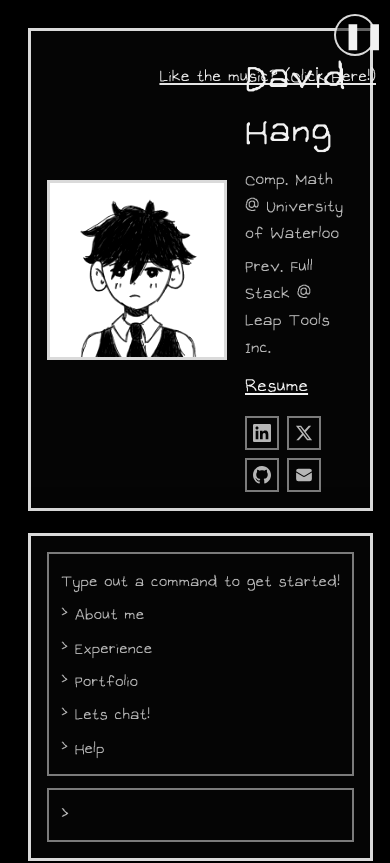
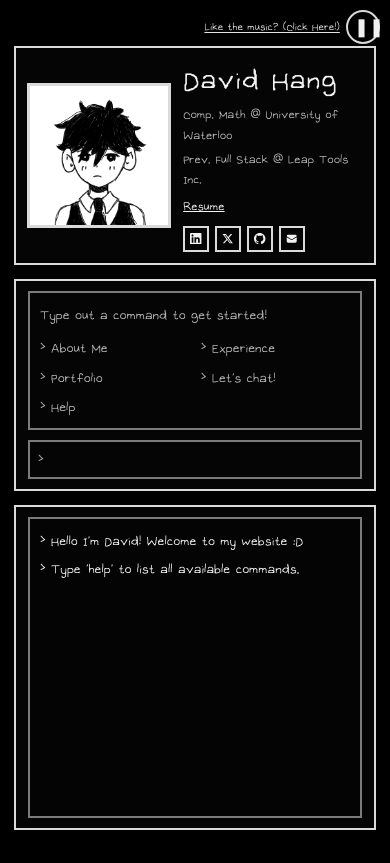
Before and after one commit to David6617/David6617.github.io, a Next.js app: page / in a window 390 px wide. Shown: the top 863 px of the page. Built offline with nearby package versions, Linux system fonts and the light colour scheme.

Commit message:
Made site Mobile friendly :D

```diff
--- a/app/globals.css
+++ b/app/globals.css
@@ -22,6 +22,16 @@ body {
     Consolas, "Liberation Mono", "Courier New", monospace;
 }
 
+@media (max-width: 900px) {
+  :root {
+    --cli-font-size: clamp(18px, 4.8vw, 22px);
+  }
+
+  body {
+    font-size: 15px;
+  }
+}
+
 * {
   box-sizing: border-box;
 }
--- a/components/PortfolioShell.module.css
+++ b/components/PortfolioShell.module.css
@@ -16,9 +16,9 @@
 .musicWrap {
   position: relative;
   display: flex;
-  flex-direction: column;
+  flex-direction: column-reverse;
   align-items: flex-end;
-  gap: 6px;
+  gap: clamp(6px, 1.6vw, 10px);
 }
 
 .musicHint {
@@ -28,10 +28,14 @@
   padding: 0;
   color: var(--text);
   text-decoration: underline;
-  font-size: 24px;
+  text-underline-offset: clamp(2px, 0.4vw, 4px);
+  font-size: clamp(15px, 2.6vw, 24px);
+  line-height: 1.2;
   font-family: inherit;
   cursor: pointer;
   opacity: 0.95;
+  text-align: right;
+  max-width: min(13em, 42vw);
 }
 
 .musicHint:hover {
@@ -121,16 +125,18 @@
 }
 
 .headerLeft {
+  container-type: inline-size;
   display: grid;
-  grid-template-columns: 250px 1fr;
-  gap: 18px;
-  padding: 16px;
+  /* ~250px headshot beside ~350px text at desktop widths */
+  grid-template-columns: minmax(92px, 43%) minmax(0, 1fr);
+  gap: clamp(10px, 3cqi, 18px);
+  padding: clamp(10px, 2.8cqi, 16px);
   align-items: center;
 }
 
 .headshotWrap {
   position: relative;
-  width: 250px;
+  width: 100%;
   aspect-ratio: 1 / 1;
   border: 3px solid var(--border);
   background: #000;
@@ -143,28 +149,35 @@
 }
 
 .identity {
+  container-type: inline-size;
   display: flex;
   flex-direction: column;
-  gap: 6px;
+  justify-content: center;
+  gap: clamp(3px, 1.1cqi, 6px);
+  min-width: 0;
+  width: 100%;
 }
 
 .name {
-  font-size: 54px;
-  letter-spacing: 0.5px;
+  font-size: clamp(28px, 22cqi, 54px);
+  letter-spacing: 0.02em;
   line-height: 1;
-  margin-bottom: 4px;
+  margin-bottom: clamp(2px, 0.7cqi, 4px);
 }
 
 .meta {
   color: var(--muted);
-  font-size: 24px;
+  font-size: clamp(13px, 9.5cqi, 24px);
+  line-height: 1.2;
 }
 
 .resume {
   color: var(--text);
   text-decoration: underline;
   width: fit-content;
-  margin-top: 4px;
+  margin-top: clamp(2px, 0.7cqi, 4px);
+  font-size: clamp(13px, 9.5cqi, 24px);
+  line-height: 1.2;
 }
 
 .resume:hover {
@@ -173,20 +186,21 @@
 
 .socialRow {
   display: flex;
-  gap: 8px;
-  margin-top: 10px;
-  flex-wrap: wrap;
+  gap: clamp(6px, 1.8cqi, 8px);
+  margin-top: clamp(6px, 1.8cqi, 10px);
+  flex-wrap: nowrap;
 }
 
 .socialIcon {
-  width: 34px;
-  height: 34px;
+  width: clamp(26px, 11.5cqi, 34px);
+  height: clamp(26px, 11.5cqi, 34px);
   display: grid;
   place-items: center;
   border: 2px solid var(--borderSoft);
   color: var(--muted);
   text-decoration: none;
   transition: color 0.15s ease, border-color 0.15s ease;
+  flex-shrink: 0;
 }
 
 .socialIcon:hover {
@@ -195,8 +209,8 @@
 }
 
 .socialSvg {
-  width: 18px;
-  height: 18px;
+  width: 52%;
+  height: 52%;
   display: block;
 }
 
@@ -214,7 +228,15 @@
   color: var(--muted);
   font-size: 23px;
   line-height: 1.45;
-  white-space: pre;
+}
+
+.menuIntro {
+  min-height: 18px;
+}
+
+.menuColumns {
+  display: flex;
+  flex-direction: column;
 }
 
 .menuLine {
@@ -241,16 +263,109 @@
 }
 
 @media (max-width: 900px) {
+  .page {
+    display: flex;
+    flex-direction: column;
+    min-height: 100svh;
+    min-height: 100dvh;
+    padding: 46px 14px 14px;
+    justify-content: flex-start;
+    align-items: stretch;
+  }
+
+  .topRight {
+    top: 10px;
+    right: 10px;
+  }
+
+  .musicWrap {
+    flex-direction: row;
+    align-items: center;
+  }
+
+  .musicPanel {
+    width: min(340px, calc(100vw - 28px));
+    font-size: 15px;
+  }
+
+  .musicTitle,
+  .musicBody,
+  .musicLink {
+    font-size: 15px;
+  }
+
   .grid {
-    grid-template-columns: 1fr;
-    grid-template-rows: auto auto minmax(0, 240px);
+    width: 100%;
+    flex: 1;
+    min-height: 0;
+    display: flex;
+    flex-direction: column;
+    gap: 14px;
+    grid-template-columns: unset;
+    grid-template-rows: unset;
+  }
+
+  .headerLeft,
+  .headerRight,
+  .bottom {
+    border-width: 2px;
+    box-shadow: none;
+    flex-shrink: 0;
   }
 
   .headerLeft {
-    grid-template-columns: 180px 1fr;
+    align-items: center;
   }
 
-  .headshotWrap {
-    width: 180px;
+  .socialIcon {
+    border-color: var(--border);
+    color: var(--text);
+  }
+
+  .headerRight {
+    display: flex;
+    flex-direction: column;
+    padding: 10px 12px;
+    gap: 10px;
+  }
+
+  .menuPreview {
+    font-size: var(--cli-font-size);
+    line-height: 1.45;
+    padding: 8px 10px;
+    flex: 0 0 auto;
+  }
+
+  .menuIntro {
+    min-height: 0;
+  }
+
+  .menuColumns {
+    display: grid;
+    grid-template-columns: repeat(2, minmax(0, 1fr));
+    column-gap: clamp(8px, 3vw, 18px);
+    row-gap: 0.12em;
+    margin-top: 0.35em;
+  }
+
+  .menuLine {
+    min-height: 0;
+    overflow-wrap: anywhere;
+  }
+
+  .cliInput {
+    font-size: var(--cli-font-size);
+    line-height: 1.45;
+    padding: 4px 8px;
+    flex-shrink: 0;
+  }
+
+  .bottom {
+    flex: 1 1 auto;
+    min-height: 0;
+    grid-column: unset;
+    padding: 10px 12px;
+    display: flex;
+    flex-direction: column;
   }
 }
--- a/components/PortfolioShell.tsx
+++ b/components/PortfolioShell.tsx
@@ -137,10 +137,10 @@ export function PortfolioShell() {
   const menuLines = useMemo(
     () => [
       "Type out a command to get started!",
-      "> About me",
+      "> About Me",
       "> Experience",
       "> Portfolio",
-      "> Lets chat!",
+      "> Let's chat!",
       "> Help"
     ],
     []
@@ -150,7 +150,6 @@ export function PortfolioShell() {
     <main className={styles.page}>
       <div className={styles.topRight}>
         <div ref={musicWrapRef} className={styles.musicWrap}>
-          <AudioToggle src="/Milo_song.wav" />
           <button
             type="button"
             className={styles.musicHint}
@@ -160,6 +159,7 @@ export function PortfolioShell() {
           >
             Like the music? (Click Here!)
           </button>
+          <AudioToggle src="/Milo_song.wav" />
 
           {musicOpen ? (
             <div id="music-panel" className={styles.musicPanel} role="dialog" aria-label="About the music">
@@ -282,11 +282,14 @@ export function PortfolioShell() {
 
         <div className={styles.headerRight}>
           <div className={styles.menuPreview} aria-hidden="true">
-            {menuLines.map((line, idx) => (
-              <div key={idx} className={styles.menuLine}>
-                {line || "\u00A0"}
-              </div>
-            ))}
+            <div className={styles.menuIntro}>{menuLines[0]}</div>
+            <div className={styles.menuColumns}>
+              {menuLines.slice(1).map((line, idx) => (
+                <div key={idx} className={styles.menuLine}>
+                  {line}
+                </div>
+              ))}
+            </div>
           </div>
 
           <div className={styles.cliInput}>
--- a/components/audio/audio.module.css
+++ b/components/audio/audio.module.css
@@ -18,3 +18,15 @@
   font-size: 26px;
   line-height: 1;
 }
+
+@media (max-width: 900px) {
+  .button {
+    width: 34px;
+    height: 34px;
+    flex-shrink: 0;
+  }
+
+  .icon {
+    font-size: 18px;
+  }
+}
--- a/components/cli/cli.module.css
+++ b/components/cli/cli.module.css
@@ -66,3 +66,25 @@
 .outputLink:hover {
   opacity: 0.9;
 }
+
+@media (max-width: 900px) {
+  .inputWrap {
+    min-height: 0;
+    gap: 6px;
+    font-size: var(--cli-font-size);
+    line-height: 1.45;
+  }
+
+  .prompt,
+  .input {
+    font-size: inherit;
+    line-height: inherit;
+  }
+
+  .output {
+    font-size: var(--cli-font-size);
+    padding: 8px 10px;
+    line-height: 1.45;
+    border-width: 2px;
+  }
+}
```
